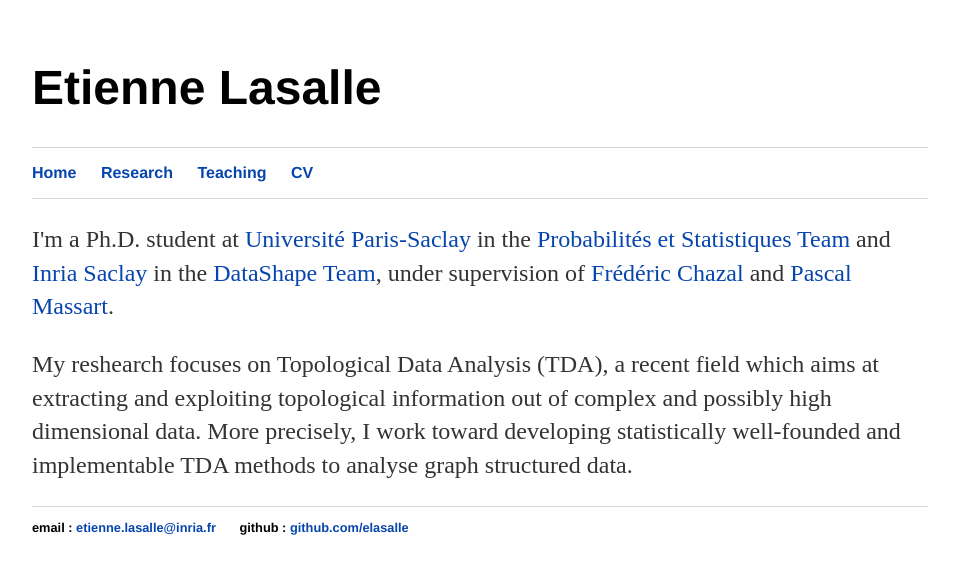
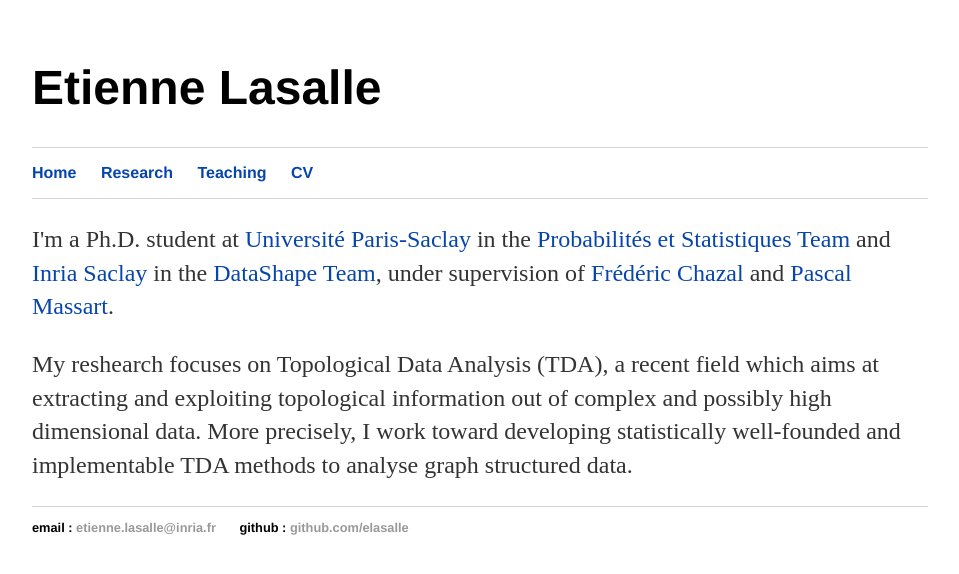
Before and after one commit to elasalle/elasalle.github.io, a Jekyll site: the page built from index.html, in a window 1280 px wide. Shown: the top 574 px of the page, without its empty margins (160-1119 px from the left). Built offline with Jekyll 4.4.1, drawn with Linux system fonts in a browser that asks for light colours.

Commit message:
Update default.html

```diff
--- a/_layouts/default.html
+++ b/_layouts/default.html
@@ -24,8 +24,8 @@
 			</div><!-- /.container -->
 			<footer>
 	    		<ul>
-	        		<li> email : <a href="mailto:etienne.lasalle@inria.fr">etienne.lasalle@inria.fr</a></li>
-	        		<li> github : <a href="https://github.com/elasalle">github.com/elasalle</a></li>
+	        		<li> email : <a class="grey" href="mailto:etienne.lasalle@inria.fr">etienne.lasalle@inria.fr</a></li>
+	        		<li> github : <a class="grey" href="https://github.com/elasalle">github.com/elasalle</a></li>
 				</ul>
 			</footer>
 		</body>
```
